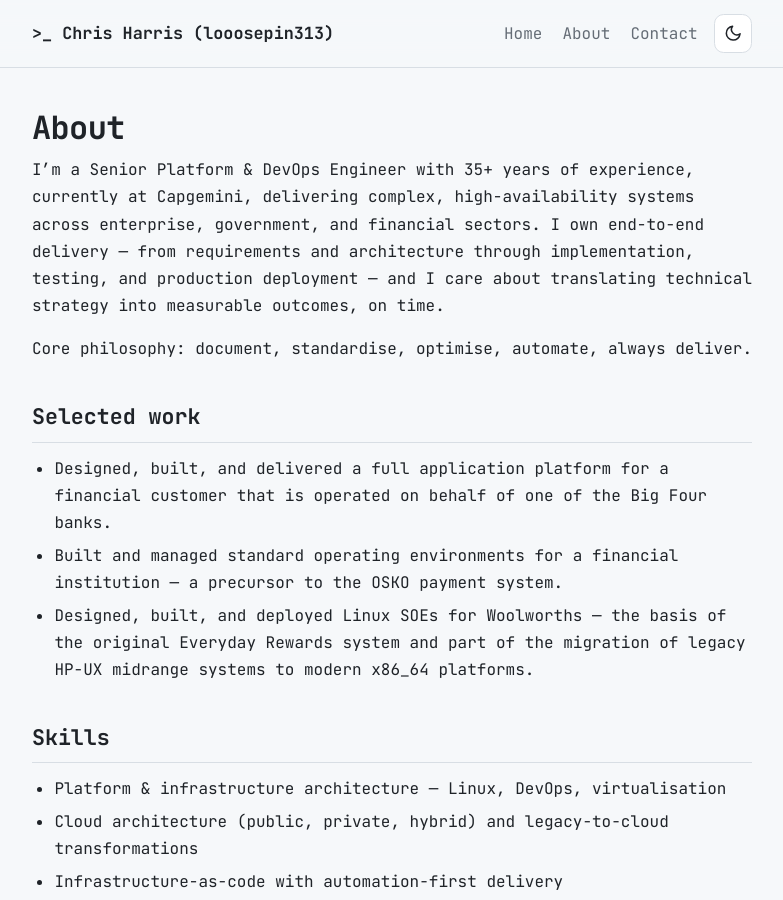
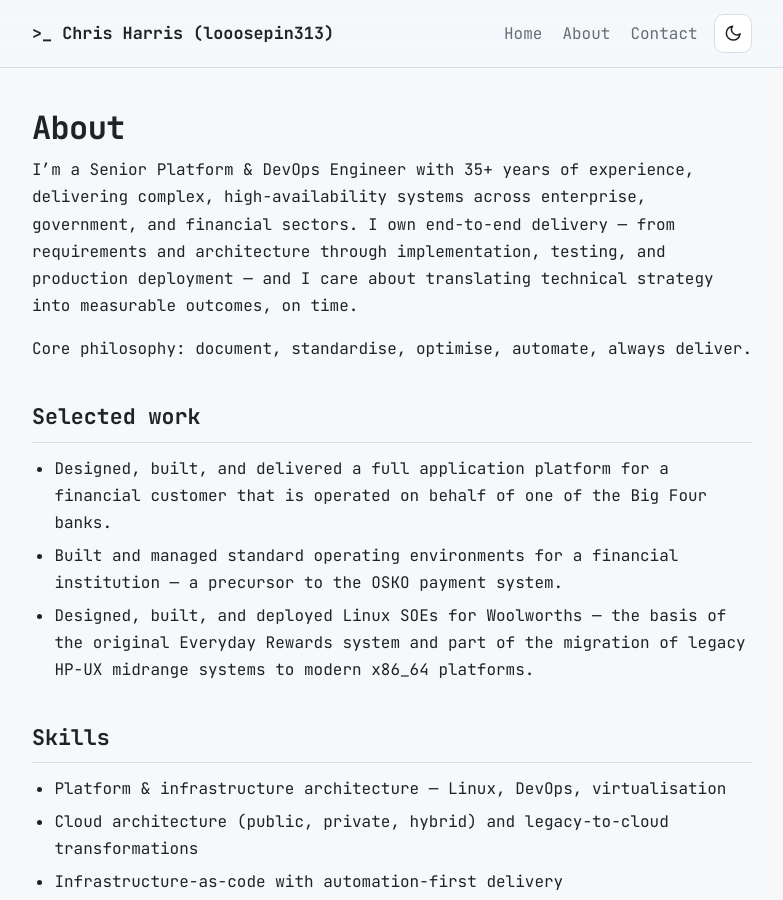
Before and after one commit to loosepin313/loosepin313.github.io, a Jekyll site: the page built from about.md, in a window 1280 px wide and 900 px high. Shown: the whole window, without its empty margins (248-1031 px from the left). Built offline with Jekyll 4.4.1, drawn with Linux system fonts in a browser that asks for light colours.

Commit message:
Remove employer mention from about page

```diff
--- a/about.md
+++ b/about.md
@@ -4,7 +4,7 @@ title: About
 permalink: /about/
 ---
 
-I'm a Senior Platform &amp; DevOps Engineer with 35+ years of experience, currently at Capgemini, delivering complex, high-availability systems across enterprise, government, and financial sectors. I own end-to-end delivery — from requirements and architecture through implementation, testing, and production deployment — and I care about translating technical strategy into measurable outcomes, on time.
+I'm a Senior Platform &amp; DevOps Engineer with 35+ years of experience, delivering complex, high-availability systems across enterprise, government, and financial sectors. I own end-to-end delivery — from requirements and architecture through implementation, testing, and production deployment — and I care about translating technical strategy into measurable outcomes, on time.
 
 Core philosophy: document, standardise, optimise, automate, always deliver.
 
```
